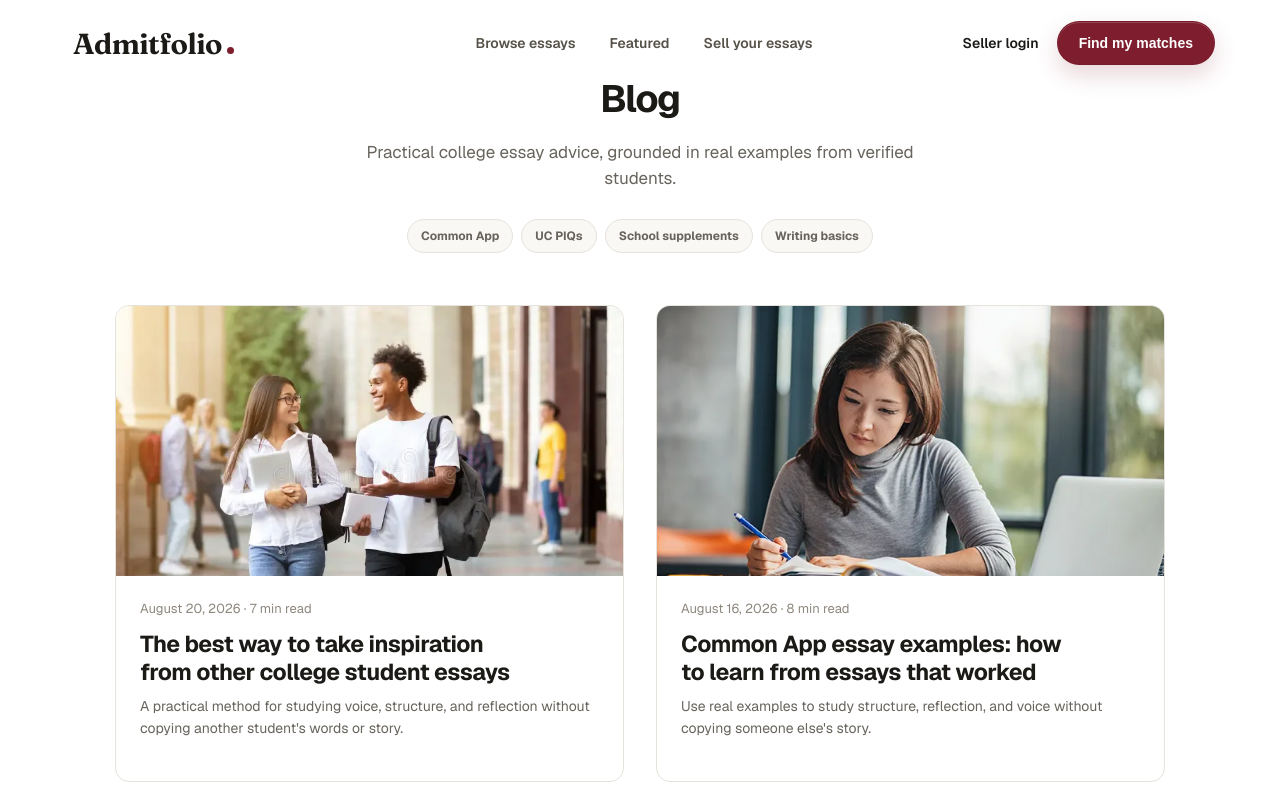
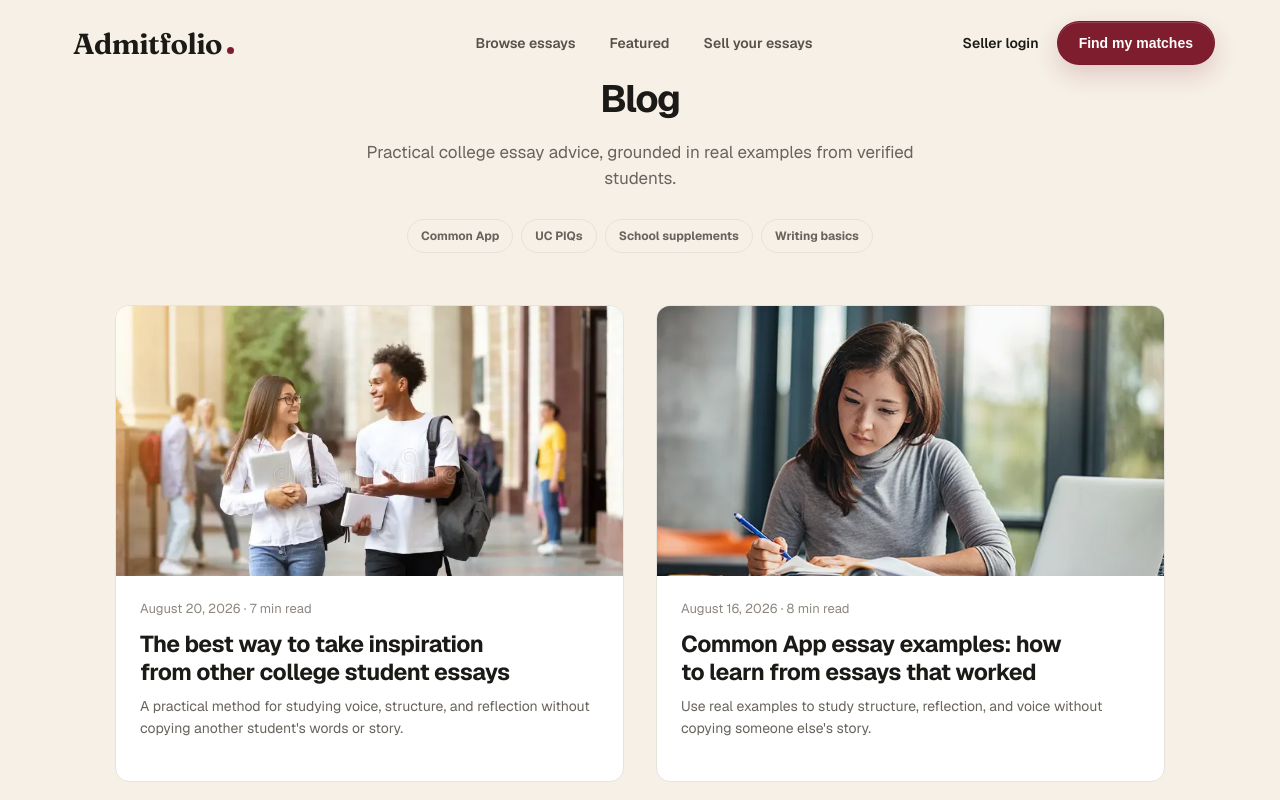
Before and after one commit to anony-mouse1/admitfolio, a Next.js app: page /guides in a window 1280 px wide. Shown: the top 800 px of the page. Built offline with nearby package versions, Linux system fonts and the light colour scheme.

Commit message:
Unify site background color

```diff
--- a/app/globals.css
+++ b/app/globals.css
@@ -12,7 +12,7 @@
   --faint: #8a857b;
   --line: #ece8e0;
   --card-line: #efece5;
-  --bg: #FAF8F4;
+  --bg: #F6F0E7;
 }
 
 * { box-sizing: border-box; }
@@ -26,7 +26,7 @@ body {
   text-rendering: optimizeLegibility;
   font-family: var(--sans);
   color: var(--ink);
-  background: radial-gradient(1100px 560px at 72% -120px, rgba(125,29,45,0.10), transparent 62%), var(--bg);
+  background: var(--bg);
   overflow-x: hidden;
 }
 a { color: inherit; }
@@ -42,8 +42,8 @@ a { color: inherit; }
   position: sticky; top: 0; z-index: 50;
   display: flex; align-items: center; justify-content: space-between; gap: 24px;
   padding: 16px 40px;
-  background: rgba(250,248,244,0.82);
-  backdrop-filter: blur(12px); -webkit-backdrop-filter: blur(12px);
+  background: var(--bg);
+  backdrop-filter: none; -webkit-backdrop-filter: none;
   border-bottom: 1px solid var(--line);
 }
 .logo { display: flex; align-items: flex-end; gap: 5px; text-decoration: none; cursor: pointer; }
@@ -1328,7 +1328,7 @@ body { -webkit-tap-highlight-color: transparent; }
   }
   .nav-menu {
     display: block; position: absolute; top: 100%; left: 0; right: 0;
-    background: rgba(250, 248, 244, 0.97);
+    background: var(--bg);
     backdrop-filter: blur(12px); -webkit-backdrop-filter: blur(12px);
     border-bottom: 1px solid var(--line); padding: 4px 0 8px;
     animation: menuDown .22s ease both;
@@ -1543,7 +1543,7 @@ body { -webkit-tap-highlight-color: transparent; }
   margin: 0;
   padding: 0;
   display: block;
-  background: radial-gradient(circle at 82% 17%, rgba(125,29,45,.12), transparent 24rem), #f6f0e7;
+  background: var(--bg);
   overflow: hidden;
 }
 .editorial-hero-inner {
@@ -1866,7 +1866,7 @@ body { -webkit-tap-highlight-color: transparent; }
   gap: 24px;
   border: 1px solid transparent;
   border-radius: 999px;
-  background: rgba(255, 255, 255, 0);
+  background: var(--bg);
   box-shadow: 0 1px 2px rgba(35, 26, 21, 0), 0 14px 40px rgba(62, 42, 30, 0);
   backdrop-filter: blur(0) saturate(100%);
   -webkit-backdrop-filter: blur(0) saturate(100%);
@@ -1880,20 +1880,20 @@ body { -webkit-tap-highlight-color: transparent; }
   z-index: -1;
   inset: 1px;
   border-radius: inherit;
-  background: linear-gradient(115deg, rgba(255,255,255,.56), rgba(255,255,255,.04) 36%, rgba(125,29,45,.04) 72%, rgba(255,255,255,.36));
+  background: transparent;
   opacity: 0;
   pointer-events: none;
   transition: opacity .34s ease;
 }
 .nav[data-scrolled='true'] {
   border-color: rgba(83, 66, 55, .16);
-  background: rgba(255, 252, 247, .74);
+  background: var(--bg);
   box-shadow: 0 2px 4px rgba(35,26,21,.04), 0 16px 45px rgba(63,42,31,.12), inset 0 1px rgba(255,255,255,.8);
-  backdrop-filter: blur(22px) saturate(145%);
-  -webkit-backdrop-filter: blur(22px) saturate(145%);
+  backdrop-filter: none;
+  -webkit-backdrop-filter: none;
   transform: translateX(-50%) translateY(2px);
 }
-.nav[data-scrolled='true']::before { opacity: 1; }
+.nav[data-scrolled='true']::before { opacity: 0; }
 .nav-spacer { height: 86px; }
 .nav .logo-word { font-size: 29px; font-weight: 650; }
 .nav .nav-links { justify-self: center; gap: 34px; }
@@ -1926,7 +1926,7 @@ body { -webkit-tap-highlight-color: transparent; }
     overflow: hidden;
     border: 1px solid rgba(83,66,55,.14);
     border-radius: 22px;
-    background: rgba(255,252,247,.94);
+    background: var(--bg);
     box-shadow: 0 18px 42px rgba(63,42,31,.14);
   }
 }
--- a/app/guides/guides.module.css
+++ b/app/guides/guides.module.css
@@ -1,7 +1,7 @@
 .page {
   min-height: 100vh;
   color: var(--ink);
-  background: #fff;
+  background: var(--bg);
 }
 
 .hero {
@@ -412,7 +412,7 @@ a.guideCard:hover {
   border: 1px solid #e6e2dc;
   border-radius: 999px;
   color: #68645d;
-  background: #faf8f4;
+  background: var(--bg);
   font-size: 12px;
   font-weight: 700;
 }
```
